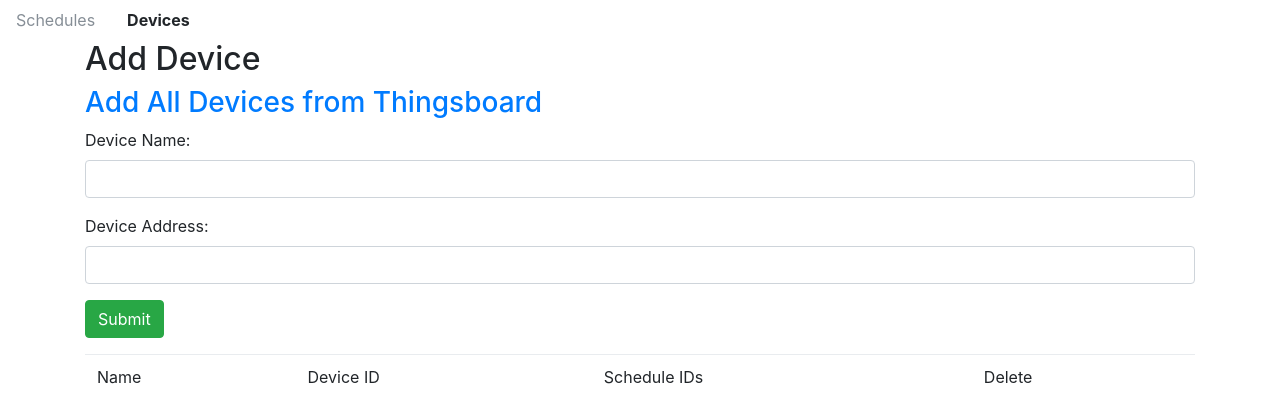
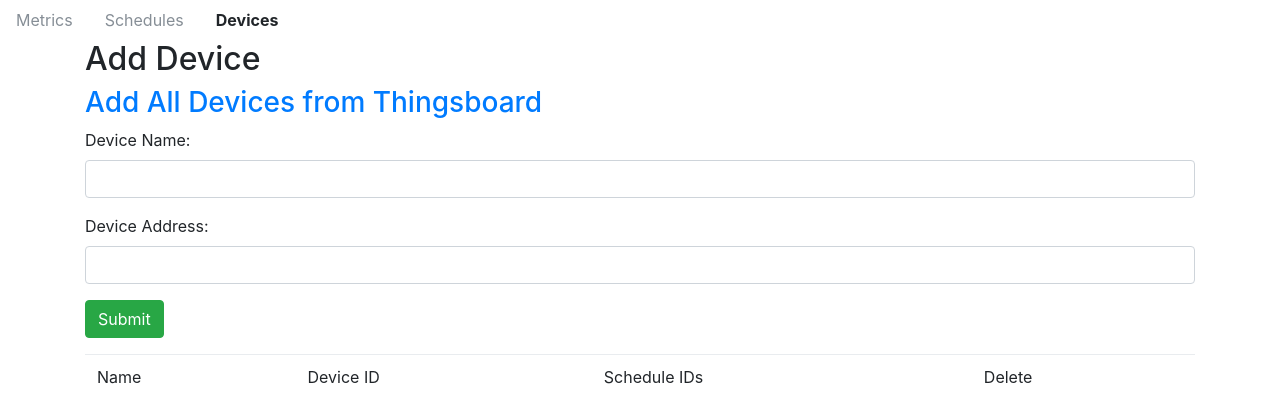
Before and after one commit to simonq80/IoT-Patient-Monitor, a Flask app: page / in a window 1280 px wide. Shown: the top 420 px of the page. Run offline with Flask 2, Linux system fonts and the light colour scheme; data that the repository does not hold is empty; some libraries are stand-ins or nearby versions.

Commit message:
added tb metrics tab

```diff
--- a/mgnt_app/config.cfg
+++ b/mgnt_app/config.cfg
@@ -10,5 +10,7 @@ SERVER_PORT = 8000
 
 TB_HOST = 127.0.0.1
 TB_PORT = 8080
-TB_USER = cifinn@tcd.ie
-TB_PASS = 1
+TB_USER = simonq80@gmail.com
+TB_PASS = admin
+
+DASHBOARD_ID = 9bd02830-d054-11e7-b095-e10f78cbdea4
--- a/mgnt_app/main.py
+++ b/mgnt_app/main.py
@@ -16,6 +16,7 @@ db_path = 'mysql+pymysql://{}:{}@{}:{}/{}'.format(c['MYSQL_USER'],
     c['MYSQL_PASS'], c['MYSQL_HOST'], c['MYSQL_PORT'], c['MYSQL_DB'])
 server_host = c['SERVER_HOST']
 server_port = c['SERVER_PORT']
+dashboard_id = c['DASHBOARD_ID']
 tb_host = c['TB_HOST']
 tb_port = c['TB_PORT']
 tb_user = c['TB_USER']
@@ -65,6 +66,9 @@ class time1(db.Model):
         nullable=False)
     schedule = db.relationship('schedule', backref=db.backref('times', lazy=True))
 
+@app.route('/metrics')
+def metrics():
+    return render_template('metrics.html', db_id=dashboard_id)
 
 @app.route('/')
 @app.route('/devices', methods=['POST', 'GET'])
@@ -173,7 +177,7 @@ def add_devices():
 
 def device_update(host, port):
     while True:
-        sleep(10)
+        sleep(10    )
         data = requests.get('http://{}:{}/next_alarms'.format(host, port)).json()
 
         for deviceId in data:
@@ -184,6 +188,9 @@ def device_update(host, port):
         print(tb.multithread_set_timer(ids, times))
 
 
+
+
+
 if __name__ == "__main__":
     db.create_all()
     thread = Thread(target = device_update, args = (server_host, server_port))
--- a/mgnt_app/templates/devices.html
+++ b/mgnt_app/templates/devices.html
@@ -2,6 +2,7 @@
   <link rel="stylesheet" href="https://maxcdn.bootstrapcdn.com/bootstrap/4.0.0-beta.2/css/bootstrap.min.css" integrity="sha384-PsH8R72JQ3SOdhVi3uxftmaW6Vc51MKb0q5P2rRUpPvrszuE4W1povHYgTpBfshb" crossorigin="anonymous">
 </head>
 <nav class="nav">
+  <a class="nav-link disabled" href="/metrics">Metrics</a></h2>
   <a class="nav-link disabled" href="/schedules">Schedules</a></h2>
   <a class="nav-link active"><b>Devices</b></a>
 </nav>
--- a/mgnt_app/templates/schedules.html
+++ b/mgnt_app/templates/schedules.html
@@ -2,6 +2,7 @@
   <link rel="stylesheet" href="https://maxcdn.bootstrapcdn.com/bootstrap/4.0.0-beta.2/css/bootstrap.min.css" integrity="sha384-PsH8R72JQ3SOdhVi3uxftmaW6Vc51MKb0q5P2rRUpPvrszuE4W1povHYgTpBfshb" crossorigin="anonymous">
 </head>
 <nav class="nav">
+  <a class="nav-link disabled" href="/metrics">Metrics</a>
   <a class="nav-link active"><b>Schedules</b></a></h2>
   <a class="nav-link disabled" href="/devices">Devices</a>
 </nav>
```
Also changed, not shown: mgnt_app/templates/metrics.html (added, +13 -0 lines).
